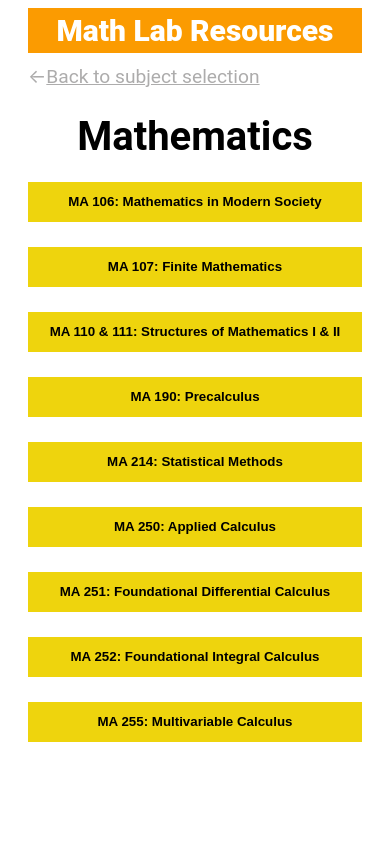
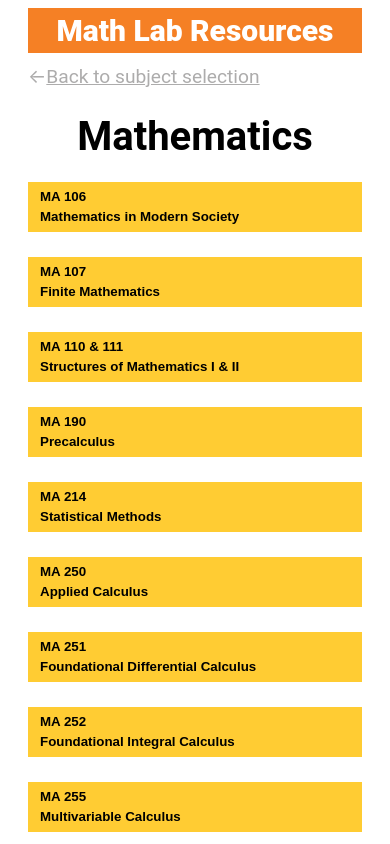
Before and after one commit to awonyu9/math-lab-resources, a React (Vite) app: page / in a window 390 px wide. Both pictures are taken after a click on the button "Mathematics". Built offline with nearby package versions, Linux system fonts and the light colour scheme.

Commit message:
made CSS responsive for mobile, tablet, and desktop

```diff
--- a/src/index.css
+++ b/src/index.css
@@ -1,5 +1,5 @@
 :root {
-  font-family: Roboto, Inter, system-ui, Avenir, Helvetica, Arial, sans-serif;
+  font-family: "Myriad Pro", Roboto, Inter, system-ui, Avenir, Helvetica, Arial, sans-serif;
   line-height: 1.5;
   font-weight: 400;
 
@@ -20,10 +20,11 @@
   /* mine: */
   font-size: 1.2em;
 
-  --ml-blue: rgb(6, 210, 210);
-  --ml-yellow: #eed40d;
-  --ml-orange: #fb9b01;
-  --ml-grey: #adacac;
+  --ml-blue: #00bcca;
+  --ml-yellow: #ffcc33;
+  --ml-orange: #f58025;
+  --ml-grey: #707070;
+  --ml-light-grey: #adacac;
 
   padding: 0 20px;
 
@@ -59,9 +60,9 @@
 }
 */
 
-.Root {
-  /* padding: 0 25px; */
-}
+/* .Root {
+  padding: 0 25px;
+} */
 
 .Root .header {
   background-color: var(--ml-orange);
@@ -80,7 +81,7 @@
 }
 
 .Root .back {
-  color: var(--ml-grey);
+  color: var(--ml-light-grey);
   text-align: left;
   cursor: pointer;
   /* text-decoration: underline; */
@@ -102,13 +103,15 @@
 
 .Index p {
   text-align: justify;
+  font-weight: 200;
 }
 
 .Index .subject-buttons {
   display: flex;
   flex-direction: column;
   row-gap: 25px;
-  width: 75%;
+  width: 300px;
+  max-width: 75%;
   margin: 0 auto;
 }
 
@@ -138,12 +141,29 @@
   row-gap: 25px;
 }
 
+@media screen and (min-width: 600px) {
+  .Subject .courses-container {
+    grid-template-columns: repeat(2, 1fr);
+    column-gap: 25px;;
+  }
+}
+
+@media screen and (min-width: 1000px) {
+  .Subject .courses-container {
+    grid-template-columns: repeat(3, 1fr);
+    column-gap: 25px;;
+  }
+}
+
 .Subject button {
-  height: 40px;
+  min-height: 40px;
   font-weight: 600;
   background-color: var(--ml-yellow);
   border-color: transparent;
   cursor: pointer;
+  text-align: left;
+  line-height: 20px;
+  padding: 3px 10px;
 }
 
 .Subject button:active {
@@ -155,9 +175,23 @@
   /* width: 75%; */
 }
 
-.Course .resource {
-  /* margin-top: 30px; */
+.Course h2 {
+  width: 70%;
+  margin: 15px auto;
 }
+
+.Course h2:nth-of-type(1) {
+  margin-bottom: 0;
+}
+
+.Course h2:nth-of-type(2) {
+  margin-top: 0;
+  color: var(--ml-grey);
+}
+
+/* .Course .resource {
+  margin-top: 30px;
+} */
 
 .Course .resource h3 {
   margin-bottom: 10px;
@@ -169,9 +203,10 @@
 }
 
 .Course .resource img {
-  max-width: 100%;
+  width: 500px;
+  max-width: 90%;
   border: 1px solid var(--ml-yellow);
-  /* height: auto; */
+  height: auto;
 }
 
 @media screen and (max-width: 600px) {
@@ -182,4 +217,12 @@
 
 .Course .resource p {
   text-align: left;
+  width: 700px;
+  max-width: 90%;
+  margin: 20px auto;
 }
+
+.Course .resource hr {
+  width: 800px;
+  max-width: 90%;
+}
--- a/src/routes/course.jsx
+++ b/src/routes/course.jsx
@@ -26,7 +26,10 @@ export default function Course() {
       </div>
       }
 
-      <h2>{`${courseObj.code}: ${courseObj.title}`}</h2>
+      {/* <h2>{`${courseObj.code}: ${courseObj.title}`}</h2> */}
+      <h2>{courseObj.code}</h2>
+      <h2>{courseObj.title}</h2>
+
       {resources.map((res, i) => (
         <div key={i} className="resource">
           <h3><Link to={res.url} target="_blank">{res.name}</Link></h3>
--- a/src/routes/subject.jsx
+++ b/src/routes/subject.jsx
@@ -33,8 +33,9 @@ export default function Subject() {
               key={i}
               onClick={() => navigate(`./${Object.keys(course)[0]}`)}
             >
-              {`${course[Object.keys(course)[0]].code}:
-              ${course[Object.keys(course)[0]].title}`}
+              {course[Object.keys(course)[0]].code}
+              <br />
+              {course[Object.keys(course)[0]].title}
             </button>
           // </div>
         ))}
```
